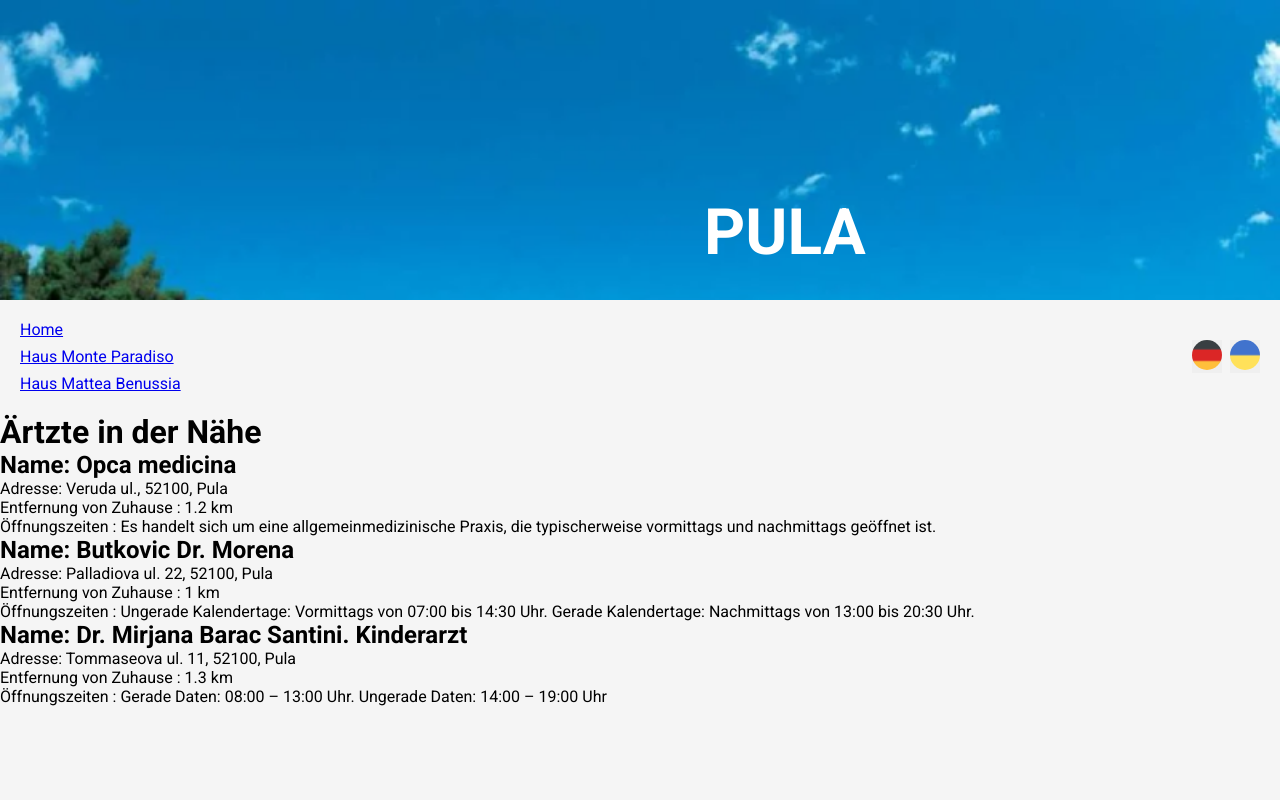
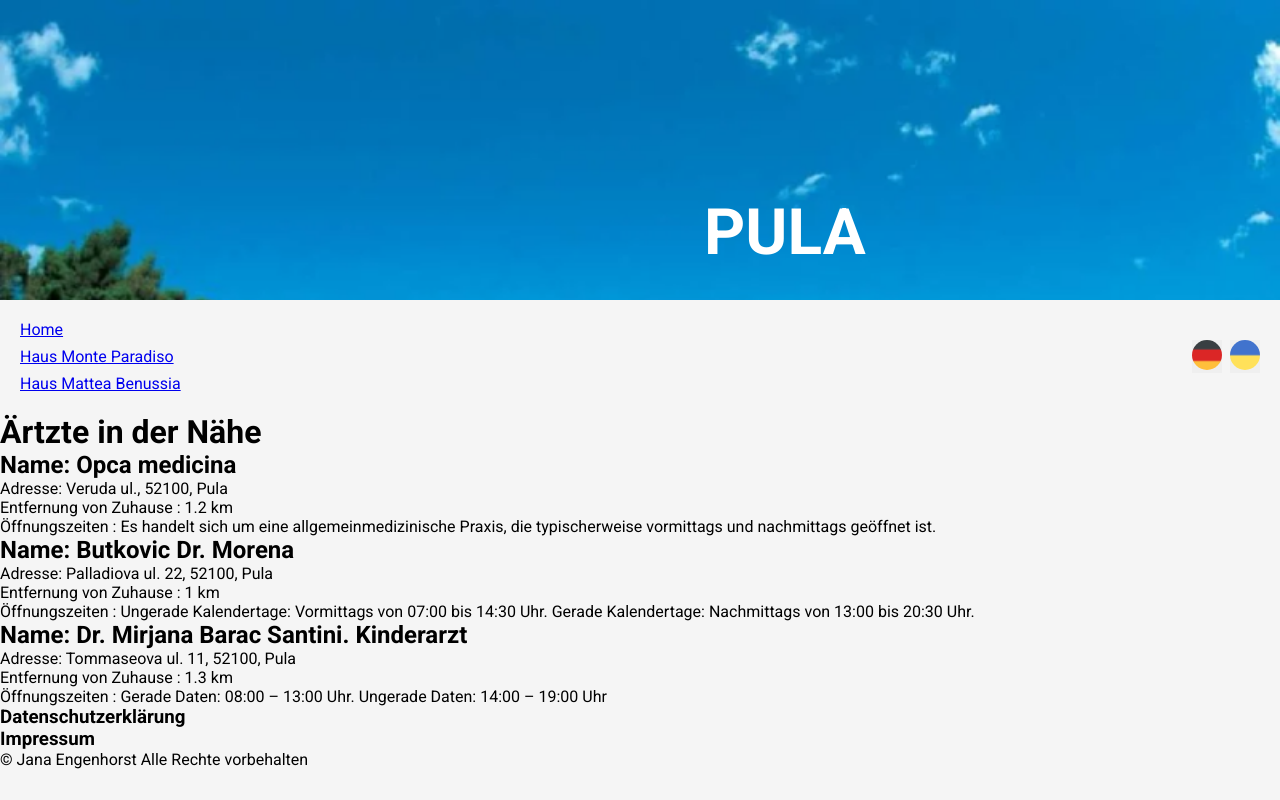
Before and after one commit to jana-rosegarden/travel-app-react, a React (Vite) app: page /category/aerzte in a window 1280 px wide. Shown: the top 800 px of the page. Built offline with nearby package versions, Linux system fonts and the light colour scheme.

Commit message:
Impressum-Komponente mit Toggle ersellt

```diff
--- a/src/components/Impressum.jsx
+++ b/src/components/Impressum.jsx
@@ -1,9 +1,10 @@
 
-export default function Impressum(){
+export default function Impressum({toggleDaten, toggleImpressum, showDaten, showImpressum}){
     return(
             <>
-                <div class="footer-div">
-                    <h3 id="datenschutz-header">Datenschutzerklärung</h3>
+                <div >
+                    <h3 onClick={toggleDaten}>Datenschutzerklärung</h3>
+                    {showDaten &&
                     <div>
                         <p>
                             Diese Webseite erhebt keine personenbezogenen Daten und verwendet keine Cookies oder Tracking-Tools.
@@ -14,23 +15,27 @@ export default function Impressum(){
                             Für die Inhalte und den Datenschutz dieser externen Seiten bin ich nicht verantwortlich.
                         </p>
                         <p>
-                            <br>Verantwortlich für den Inhalt dieser Seite:</br>
-                            <br>Jana Engenhorst</br>
-                            <br> Josef-Priller-Str. 20</br>
-                            <br> 86159 Augsburg</br>
-                            <br> E-Mail: jana@engenhor.st </br>
+                            Verantwortlich für den Inhalt dieser Seite:<br />
+                            Jana Engenhorst<br />
+                            Josef-Priller-Str. 20<br />
+                            86159 Augsburg<br />
+                            E-Mail: jana@engenhor.st <br />
                         </p>
                     </div>
-                    <div class="footer-div">
-                    <h3 id="impressum-header"> Impressum </h3>
-                    <div id="impressum">
-                        <p>Jana Engenhorst</p>
-                        <p>Josef-Priller-Str. 20, 86159 Augsburg </p>
-                        <p>jana@engenhor.st</p>
-                    </div>
+                    }
+
+                    <div >
+                    <h3 onClick={toggleImpressum}> Impressum </h3>
+                    {showImpressum &&
+                        <div >
+                            <p>Jana Engenhorst</p>
+                            <p>Josef-Priller-Str. 20, 86159 Augsburg </p>
+                            <p>jana@engenhor.st</p>
+                        </div>
+                    }
                     </div>
 
-                    <p id="footer-copyr">&copy; Jana Engenhorst Alle Rechte vorbehalten</p>
+                    <p >&copy; Jana Engenhorst Alle Rechte vorbehalten</p>
                 </div>
         </>
     )
--- a/src/pages/Hause.jsx
+++ b/src/pages/Hause.jsx
@@ -1,13 +1,24 @@
 import { useParams } from "react-router-dom";
-import { useContext } from "react";
+import { useContext, useState } from "react";
 
 import { LanguageContext } from "../App";
-import Card from "../components/Card"
+import Card from "../components/Card";
+import Impressum from "../components/Impressum.jsx";
 import { kontaktsData } from "../data/kontakts.js";
 
 export default function Hause(){
     const { hause } = useParams();
     const {lang, setLang} = useContext(LanguageContext);
+
+    const[isOpenDaten, setOpenDaten] = useState(false);
+    const [isOpenImpressum, setOpenImpressum] = useState(false);
+
+    function handleToggleDaten(){
+        setOpenDaten(prev => !prev)
+    };
+    function handleToggleImpressum(){
+        setOpenImpressum(prev => !prev)
+    };
 
     let targetHause = kontaktsData[hause];
 
@@ -20,6 +31,12 @@ export default function Hause(){
                 image={targetHause.image}
                 telefons= {targetHause.telefons}
                 />
+             <Impressum
+                    toggleDaten={handleToggleDaten}
+                    toggleImpressum={handleToggleImpressum}
+                    showDaten={isOpenDaten}
+                    showImpressum={isOpenImpressum}
+             />
         </>
     )
 }
--- a/src/pages/Home.jsx
+++ b/src/pages/Home.jsx
@@ -1,9 +1,30 @@
 import { Link } from "react-router-dom";
+import { useState } from "react";
 
 import Main from "../components/Main.jsx"
+import Impressum from "../components/Impressum.jsx";
 
 export default function Home(){
+    const[isOpenDaten, setOpenDaten] = useState(false);
+        const [isOpenImpressum, setOpenImpressum] = useState(false);
+
+        function handleToggleDaten(){
+            setOpenDaten(prev => !prev)
+        };
+        function handleToggleImpressum(){
+            setOpenImpressum(prev => !prev)
+        };
+
     return(
-        <Main />
+        <>
+         <Main />
+          <Impressum
+                             toggleDaten={handleToggleDaten}
+                             toggleImpressum={handleToggleImpressum}
+                             showDaten={isOpenDaten}
+                             showImpressum={isOpenImpressum}
+            />
+        </>
+
     )
 }
--- a/src/pages/Kategorieliste.jsx
+++ b/src/pages/Kategorieliste.jsx
@@ -1,6 +1,6 @@
 
 import { useParams } from "react-router-dom"
-import { useContext } from "react";
+import { useContext, useState } from "react";
 
 import { LanguageContext } from "../App.jsx";
 
@@ -8,16 +8,26 @@ import { categoryData } from "../data/categoryData.js";
 import { categoryTranslations } from "../data/translations.js";
 
 import Card from "../components/Card.jsx";
+import Impressum from "../components/Impressum.jsx";
 
 export default function Kategorieliste(){
     const {category} = useParams();
 
-
     const {lang, setLang } = useContext(LanguageContext);
     const { de, uk } = categoryTranslations;
 
+    const[isOpenDaten, setOpenDaten] = useState(false);
+    const [isOpenImpressum, setOpenImpressum] = useState(false);
+
+    function handleToggleDaten(){
+        setOpenDaten(prev => !prev)
+    };
+    function handleToggleImpressum(){
+        setOpenImpressum(prev => !prev)
+    };
 
     return(
+        <>
             <ul>
                 <h1>{lang === "de"? `${de[category]} in der Nähe` : `${uk[category]} поблизу`}  </h1>
                 {categoryData[category].map(item=>{
@@ -40,5 +50,12 @@ export default function Kategorieliste(){
                 })}
 
             </ul>
+            <Impressum
+                toggleDaten={handleToggleDaten}
+                toggleImpressum={handleToggleImpressum}
+                showDaten={isOpenDaten}
+                showImpressum={isOpenImpressum}
+            />
+        </>
     )
 }
```
Lines whose indentation alone changed are shown as unchanged.
